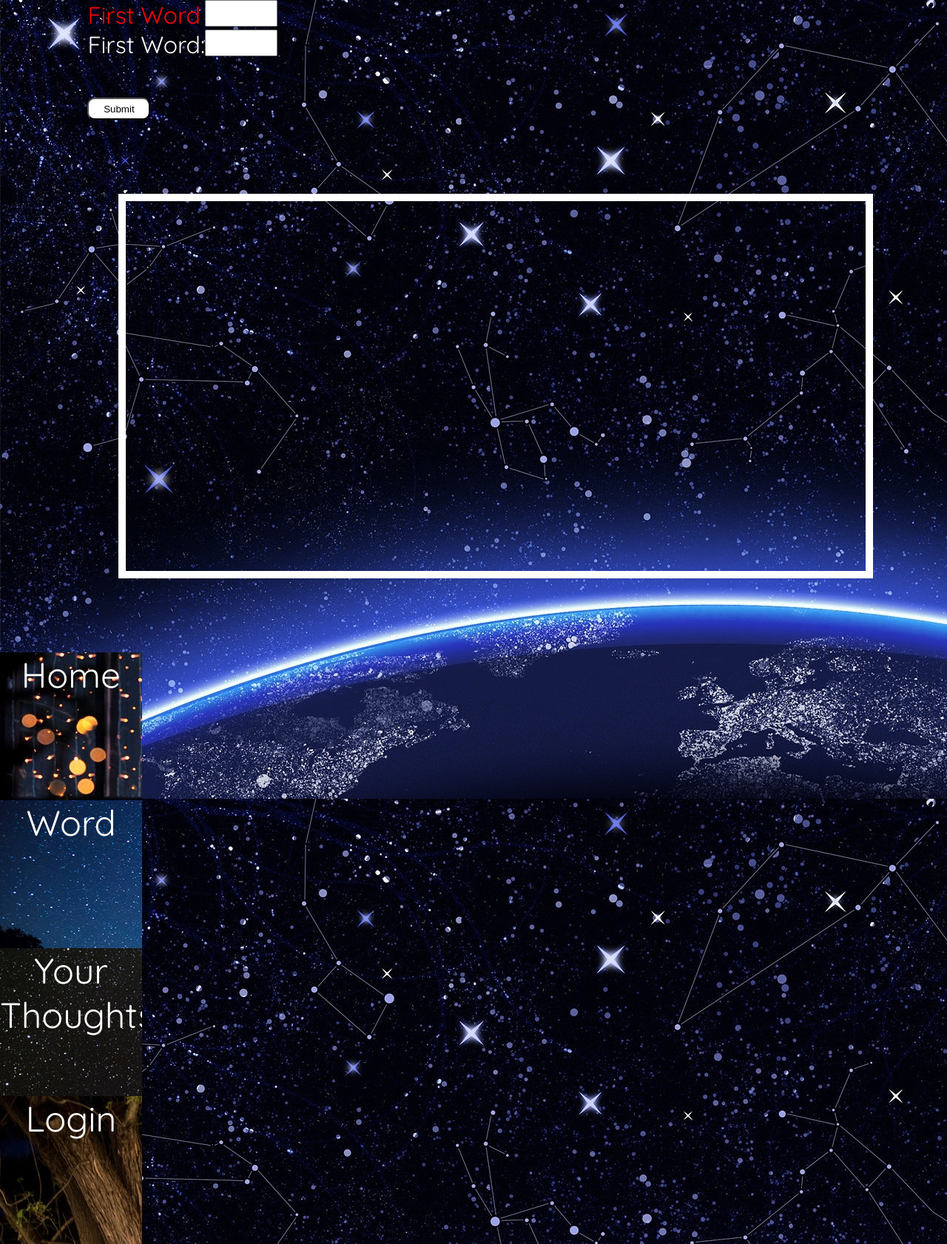
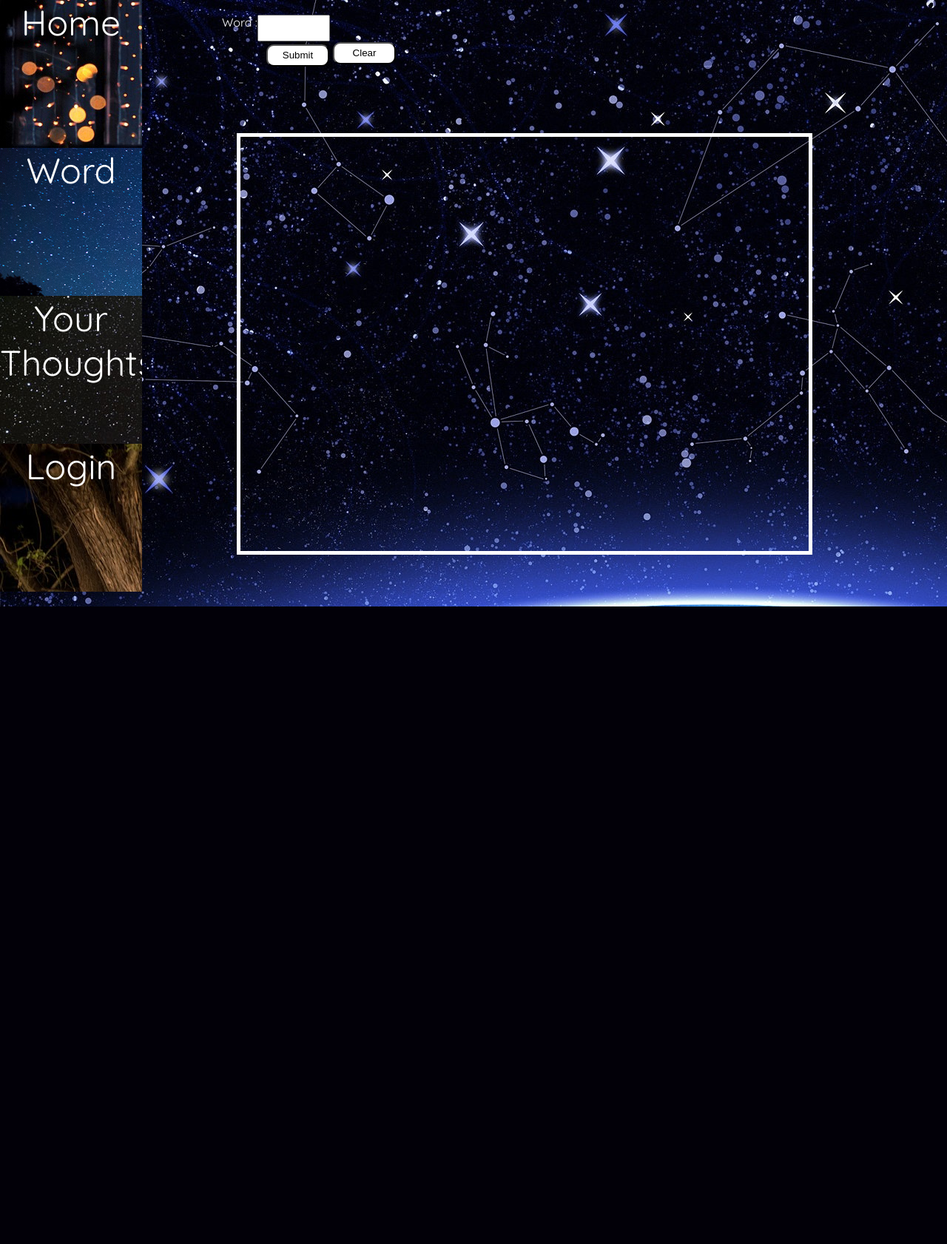
Before and after one commit to linhly2012/finalproject, a Python web app: template template/wordpage.html in a window 1280 px wide. Shown: the part 100-1782 px from the top of the page at 74% size. After the commit the page ends 920 px from the top, so only its background shows below. Run offline with Jinja, Linux system fonts and the light colour scheme; the template is opened without the code that fills it, so the values that code supplies are empty; some libraries are stand-ins or nearby versions.

Commit message:
Minor changes

```diff
--- a/app.yaml
+++ b/app.yaml
@@ -1,4 +1,4 @@
-application: peargenerator
+application: finalproject-1020
 version: 1
 runtime: python27
 api_version: 1
--- /dev/null
+++ b/style/sidebar.css
@@ -0,0 +1,4 @@
+#menu {
+  margin: 0px;
+  padding-bottom: 10px;
+}
--- a/style/word_page.css
+++ b/style/word_page.css
@@ -13,12 +13,33 @@ body{
   height: 75px;
 }
 
+/*refresh button*/
+
+#refresh {
+  margin-left: 450px;
+  margin-top: 57px;
+
+
+  width: 85px;
+  height: 30px;
+  border-radius: 10px;
+  background-color: white;
+
+  position: absolute;
+
+
+}
+
+
 #mynetwork{
-  border: solid white 10px;
-  margin: 100px;
-  float: right;
-  height: 500px;
-  width: 1000px;
+  border: solid white 5px;
+  margin-left: 320px;
+  margin-top: 180px;
+  /*float: right;*/
+  position: absolute;
+  height:  70%;
+  width: 60%;
+  /*resize: auto;*/
 }
 
 #first{
@@ -33,10 +54,11 @@ body{
 
 /*form section style */
 #wordinsert{
-  float: right;
-  padding-right: 905px;
-  font-size: 2em;
-  color: red;
+  position: absolute;
+  padding-left: 300px;
+  /*float: right;*/
+  /*padding-right: 905px;*/
+
 }
 
 /* style for the submit button*/
@@ -45,6 +67,7 @@ body{
   height: 30px;
   border-radius: 10px;
   background-color: white;
+  margin-left: 60px;
 
 }
 
--- a/template/sidebar.html
+++ b/template/sidebar.html
@@ -1,3 +1,4 @@
+<link rel="stylesheet" type="text/css" href="style/sidebar.css">
 
 <div id="menu">
   <section id="sec1">
--- a/template/wordpage.html
+++ b/template/wordpage.html
@@ -24,21 +24,23 @@
 <body>
   <header>
 
-    <h1>  P E A R .  <img src='style/pearicon.png' width=50px height=49px></h1>  <h1 id='signout'><a href="{{ signout_url }}"><font color="black">Log Out</font></a></h1>
+    <h1> <a href="/"><font color="black"> P E A R . <img src='style/pearicon.png' width=50px height=49px></font></a></h1>
+     <h1 id='signout'><a href="{{ signout_url }}"><font color="black">Log Out</font></a></h1>
   </header>
+
+
+
   <div id="menu">
+
 
 
   <section id='forminsidemenu'>
 
       <!--for user to insert words -->
 
-      <form id="wordinsert">
-
-          First Word<input id = "first" type = "text" name = "first" value = {{word}}></input>
-
+      <form id="wordinsert" action="/nodes" method="POST">
           <br/>
-          <font color="white">First Word:
+          <font color="white">Word :
             <input id = "first" type = "text" name = "first" value={{ word }}></input></font>
 
           <br/>
@@ -47,21 +49,32 @@
           <br/>
           <button id = "submitButton" type = "button" value = "Submit"> Submit </button>
 
+
+
           <!-- <button id = "submitButton2" type = "button" value = "New Word"> -->
       </form>
+      <!-- refresh button        -->
+                      <div>
+                        <button id="refresh"onclick="myFunction()">Clear</button>
+
+                       <script>
+                       function myFunction() {
+                           location.reload();
+                       }
+                       </script>
+                     </div>
+
+
+      <!-- Node insertion right here -->
+
 
       <div id="mynetwork"></div>
+
     <!--Side Bar Menu-->
     {% include "template/sidebar.html" %}
-</section>
 
 
-
-  <!-- Node insertion right here -->
-
-
-
-
+</section>
   </div>
 
 
@@ -69,5 +82,10 @@
     <!-- user name should show on this page and no function will be add to log in-->
  </section>
 
+
+ <!-- refresh button -->
+
+
+
 </body>
 </html>
--- a/template/yourthoughts.html
+++ b/template/yourthoughts.html
@@ -16,7 +16,8 @@
 <body>
   <!-- Divided out another head in body for the log out purpose-->
   <header>
-    <h1>  P E A R . <img src='style/pearicon.png' width=50px height=49px></h1>  <h1 id='signout'><a href="{{ signout_url }}">Log Out</a></h1>
+    <h1> <a href="/"><font color="black"> P E A R . <img src='style/pearicon.png' width=50px height=49px></font></a></h1>
+     <h1 id='signout'><a href="{{ signout_url }}"><font color="black">Log Out</font></a></h1>
   </header>
 
   <form id="survey"action="/survey" method="POST">
@@ -24,7 +25,7 @@
     <br/>
     <br/>
     <div><font color="white">What is your name?</font> <br/><input type="text" name="username"/></div>
-    <div><font color="white">Did you reach your brainstorming goal? </font><br/><input type="text" name="useful"/></div>
+    <div><font color="white">What do you think of <br/> this application??</font><br/><input type="text" name="useful"/></div>
     <div><input type="submit" value="Submit"/>
       <div id="thank">
         {% if username %}
```
Also changed, not shown: main.py (+36 -1 lines), style/welcomepage.css (+8 -1 lines), template/welcome.html (+19 -7 lines), README.md (added), style/linh.jpg, 1 other file.
